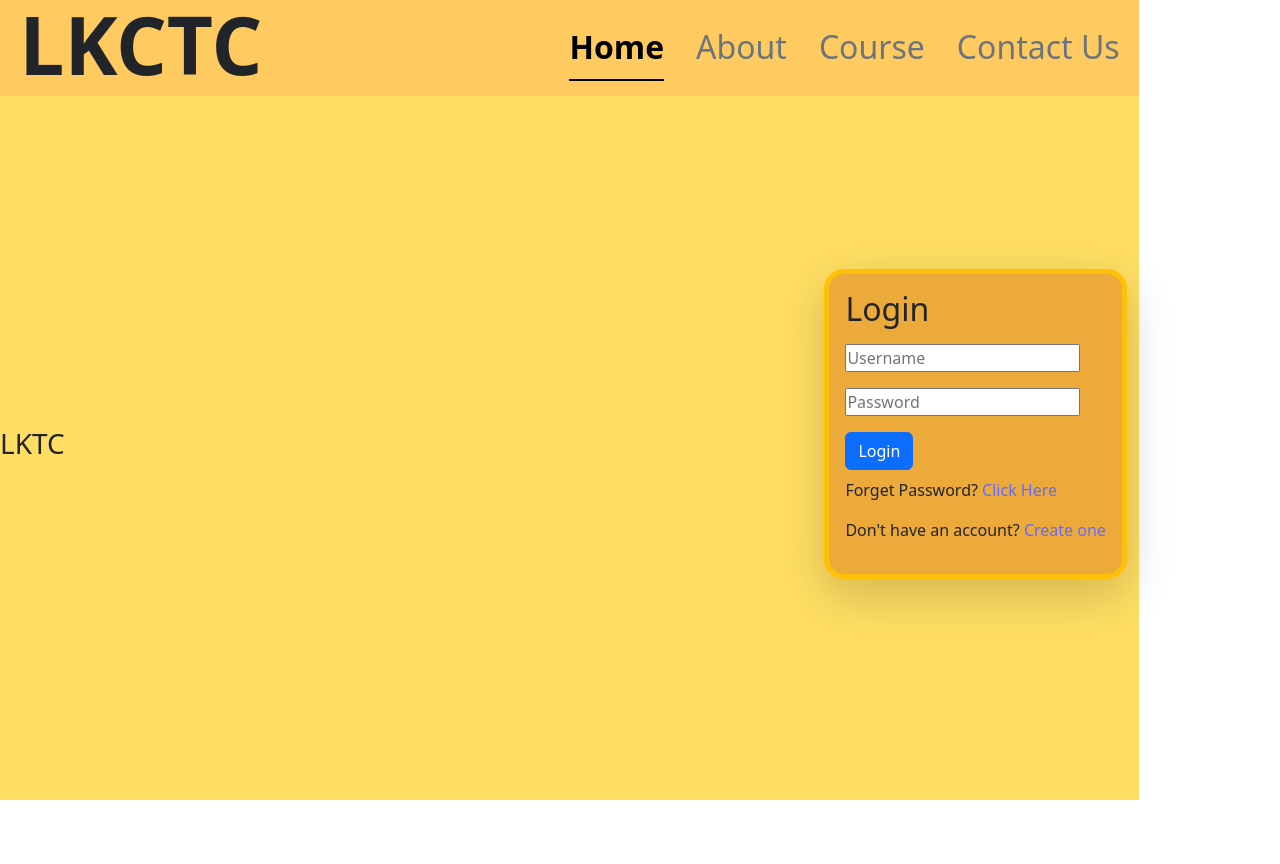
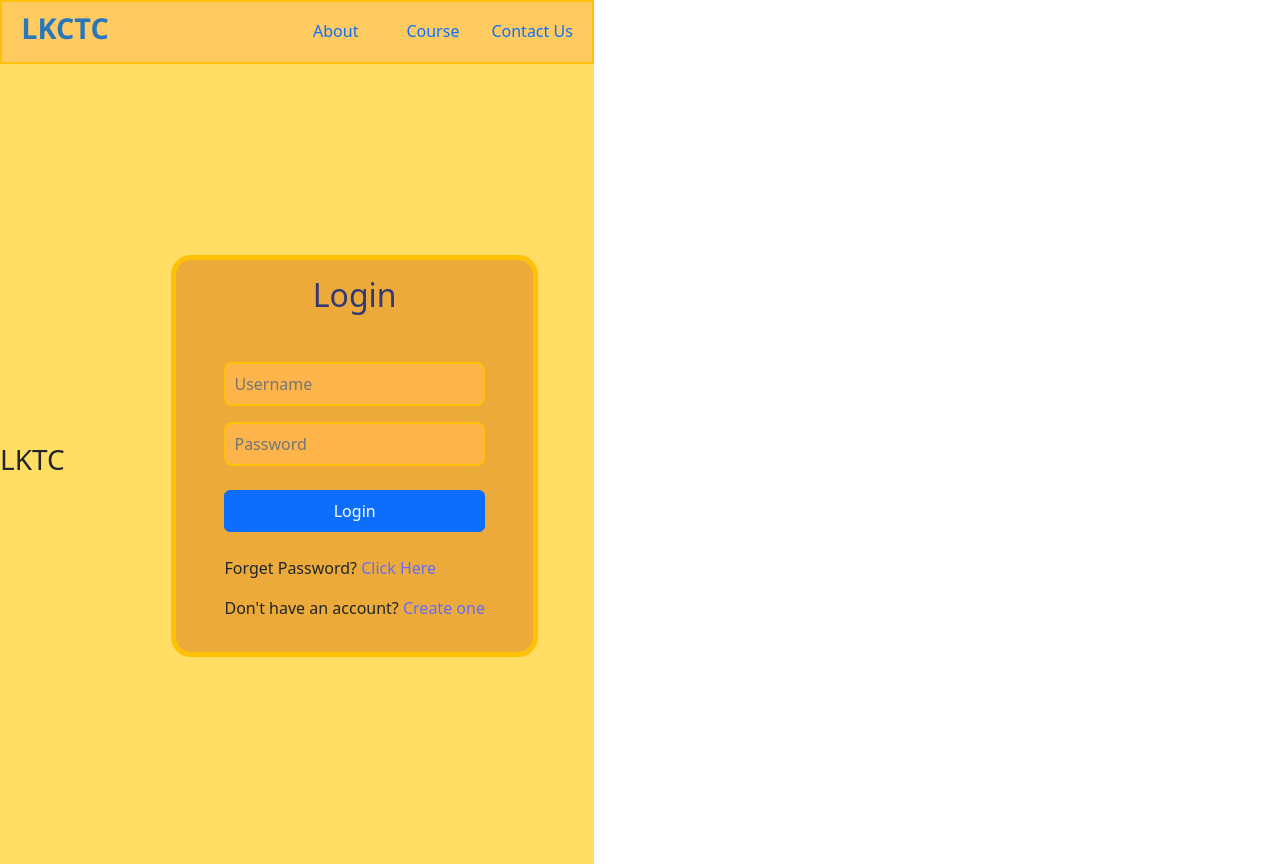
Before and after one commit to codebyanshu/College_Management_System, a React (Vite) app: page / in a window 1280 px wide. Before the commit the page ends 800 px from the top, so only its background shows below. Built offline with nearby package versions, Linux system fonts and the light colour scheme; the HTML template or start-up script is replaced by a standard one.

Commit message:
login-section-styled

```diff
--- a/src/App.css
+++ b/src/App.css
@@ -8,14 +8,16 @@
 
 .headbody
 {
-  height: 12vh;
+  height: 8vh;
   padding: 0.2rem 1.2rem;
   display: grid;
   align-content: center;
   grid-template-columns: repeat(2,1fr);
+  position: sticky;
+  top: 0px;
   .nav-bar ul {
     height: 100%;
-    font-size: 2rem ;
+    font-size: 1rem ;
     align-items: center;
     display: flex;
     justify-content: flex-end;
@@ -23,15 +25,18 @@
   }
   .cName h1
   {
-    font-size: 5rem;
-    font-weight: 900;
+    margin-top: 8px;
+    font-size: 1.8rem;
+    font-weight: 700;
+    font-family: 'Segoe UI';
+    color: #2877bd;
   }
 
 }
 
 .loginBody
 {
-  height: 88vh;
+  height: 100vh;
   display: flex;
   align-items: center;
   justify-content: center;
--- a/src/screens/Login.jsx
+++ b/src/screens/Login.jsx
@@ -18,34 +18,37 @@ function Login() {
 
 function Login_head() {
   return (
-    <div className="headbody" style={{ backgroundColor: "#FFCB61"}}>
+    <nav>
+      <div
+        className="headbody"
+        style={{ backgroundColor: "#FFCB61", border: "2px solid #FFC107" }}
+      >
         <div className="cName">
-        <h1>LKCTC</h1>
+          <h1 className="mt-4 mt-sm-0">
+            <a className="nav-link" href="#">
+              LKCTC
+            </a>
+          </h1>
         </div>
         <div className="nav-bar">
           <ul className="nav nav-underline">
-          <li className="nav-item">
-            <a className="nav-link active " aria-current="page" href="#">
-              Home
-            </a>
-          </li>
-          <li className="nav-item">
-            <a className="nav-link link-secondary" href="#">
+            <li className="nav-item px-3">
+              <a className="nav-link p-0" href="#">
                 About
               </a>
             </li>
             <li className="nav-item">
-            <a className="nav-link link-secondary" href="#">
+              <a className="nav-link p-0" href="#">
                 Course
               </a>
             </li>
             <li className="nav-item">
-            <a className="nav-link link-secondary">Contact Us</a>
+              <a className="nav-link p-0">Contact Us</a>
             </li>
           </ul>
         </div>
-      <div id="menu-btn" className="fas fa-bars"></div>
       </div>
+    </nav>
   );
 }
 function Login_body() {
@@ -58,30 +61,37 @@ function Login_body() {
       </div>
       <div class="container">
         <div class="row">
-          <div class="col-12 d-flex justify-content-end">
+          <div class="col-11 d-flex justify-content-end">
             <div
-              className="login-form shadow-lg p-3 mb-5 bg-body-warning border border-warning border-5"
+              className="login-form shadowd-lg px-5 pb-5 mb-3 bg-body-warning border border-warning border-5"
               style={style}
             >
-              <h2>Login</h2>
+              <h2
+                className="h-25 text-center pt-3"
+                style={{ color: "#333A73" }}
+              >
+                Login
+              </h2>
               <form action="">
                 <input
                   type="text"
                   placeholder="Username"
-                  className="box my-2"
+                  className="box my-2 border border-2 border-warning rounded-3 p-2 w-100"
+                  style={{ color: "black", backgroundColor: "#FDB44B" }}
                 />
                 <br />
 
                 <input
                   type="password"
                   placeholder="Password"
-                  className="box my-2"
+                  className="box my-2 border border-2 border-warning rounded-3 p-2 w-100 mb-3"
+                  style={{ color: "black", backgroundColor: "#FDB44B" }}
                 />
                 <br />
                 <input
                   type="submit"
                   value="Login"
-                  className="btn btn-primary my-2"
+                  className="btn btn-primary my-2 w-100 p-2 mb-4"
                 />
                 <p>
                   Forget Password? <a href="#">Click Here</a>
```
Lines whose indentation alone changed are shown as unchanged.
